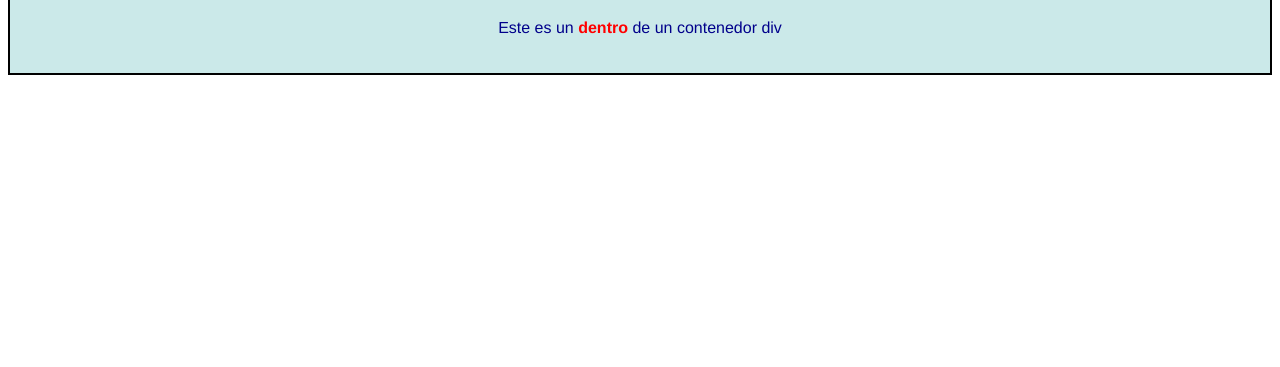
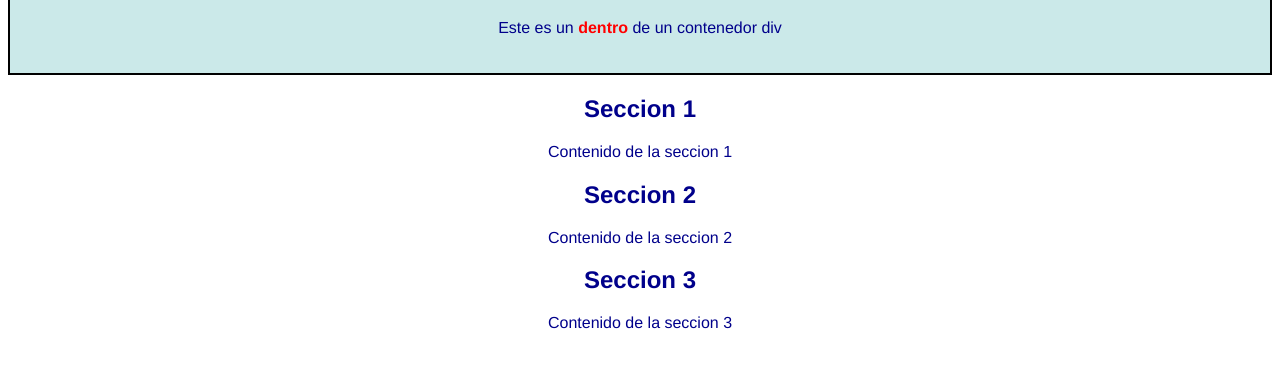
Before and after one commit to CarolynPro/Laboratorio-15, a plain HTML site: page sesion15.html in a window 1280 px wide. Shown: the part 91-458 px from the top of the page. Drawn offline with Linux system fonts and the light colour scheme.

Commit message:
Seciones

```diff
--- a/sesion15.html
+++ b/sesion15.html
@@ -30,5 +30,21 @@
             <p> Este es un <span class="iluminar"> dentro </span>de un contenedor div</p>
         </div>
 
+    <!--  USO ETIQUETA <section> Permite agrupar -->
+        <section>
+            <h2>Seccion 1</h2>
+            <p>Contenido de la seccion 1</p>
+        </section>
+        <section>
+            <h2>Seccion 2</h2>
+            <p>Contenido de la seccion 2</p>
+        </section>
+        <section>
+            <h2>Seccion 3</h2>
+            <p>Contenido de la seccion 3</p>
+        </section>
+
+
+
 </body>
 </html>
```
